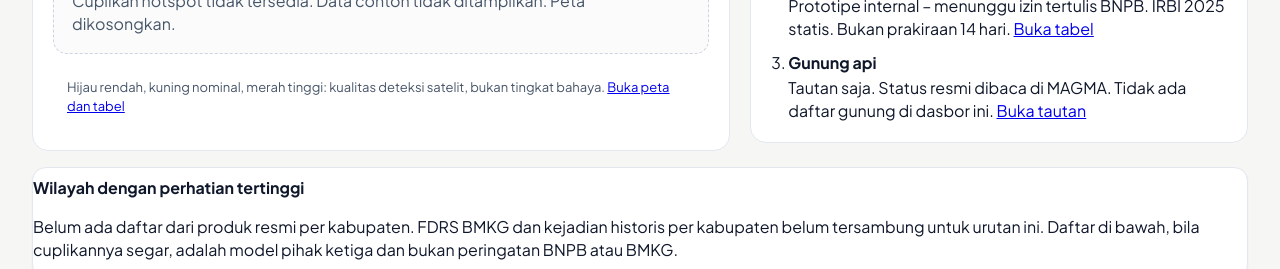
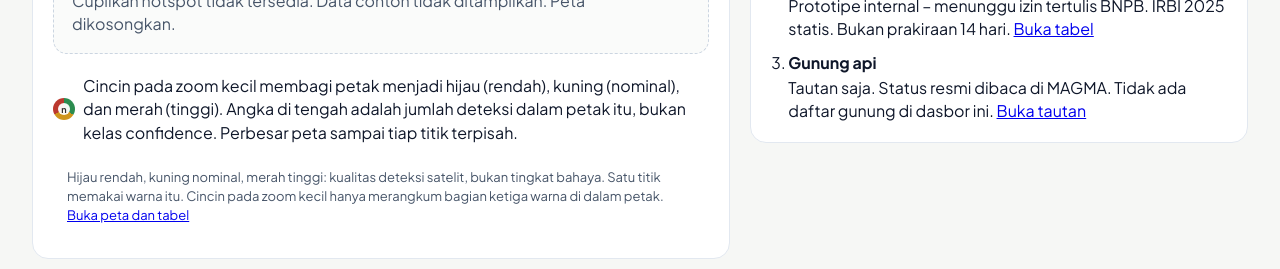
Before and after one commit to pantau-bencana/karhutla-dashboard, a React (Vite) app: page / in a window 1280 px wide. Shown: the part 381-650 px from the top of the page. Built offline with nearby package versions, Linux system fonts and the light colour scheme; no server answers.

Commit message:
Warnai cincin klaster hotspot agar peta tetap terbaca.
Cincin kecil semi-transparan membagi rendah, nominal, dan tinggi. Angka di tengah tetap jumlah deteksi. Titik terpisah mulai zoom 6, dengan keterangan yang sama di Ringkasan dan Peta dan Data.

Co-authored-by: Rixaga <arigarizka@gmail.com>

```diff
--- a/scripts/self-check.mjs
+++ b/scripts/self-check.mjs
@@ -499,6 +499,8 @@ assert.equal(countHotspots(windowed.rows).sensor.N, 1);
 assert.equal(countHotspots(windowed.rows).sensor.N20, 1);
 assert.equal(clusterCellDegrees(8), 0);
 assert.equal(clusterCellDegrees(10), 0);
+assert.equal(clusterCellDegrees(6), 0);
+assert.notEqual(clusterCellDegrees(5), 0);
 assert.notEqual(clusterCellDegrees(4), 0);
 assert.equal(parseFirmsCoordinate("1,3521"), null);
 assert.equal(parseFirmsCoordinate("1.35210").text, "1.35210");
@@ -642,7 +644,11 @@ assert.equal(readFileSync("src/components/StationMap.jsx", "utf8").includes("car
 assert.match(readFileSync("src/lib/basemap.js", "utf8"), /https:\/\/tile\.openstreetmap\.org\/\{z\}\/\{x\}\/\{y\}\.png/);
 assert.match(readFileSync("src/lib/basemap.js", "utf8"), /OpenStreetMap contributors/);
 assert.match(readFileSync("src/components/HotspotMap.jsx", "utf8"), /hotspot-cluster/);
+assert.match(readFileSync("src/components/HotspotMap.jsx", "utf8"), /conic-gradient/);
 assert.match(readFileSync("src/components/HotspotBoard.jsx", "utf8"), /bukan kelas confidence/);
+assert.match(readFileSync("src/components/HotspotBoard.jsx", "utf8"), /<ClusterLegend \/>/);
+assert.match(readFileSync("src/components/SummaryPage.jsx", "utf8"), /<ClusterLegend \/>/);
+assert.equal(readFileSync("src/styles.css", "utf8").includes(".hotspot-cluster span") && readFileSync("src/styles.css", "utf8").includes("background: #1e293b"), false);
 assert.match(readFileSync("src/styles.css", "utf8"), /\.leaflet-tile-pane/);
 assert.equal(readFileSync("src/lib/sourceCatalog.js", "utf8").includes("masih data contoh"), false);
 assert.equal(readFileSync("src/lib/sourceCatalog.js", "utf8").includes("peta memakai data contoh"), false);
--- a/src/components/HotspotBoard.jsx
+++ b/src/components/HotspotBoard.jsx
@@ -1,5 +1,5 @@
 import { useCallback, useMemo, useRef, useState } from "react";
-import { HotspotMap } from "./HotspotMap.jsx";
+import { ClusterLegend, HotspotMap } from "./HotspotMap.jsx";
 import { GwisFwiToggle } from "./GwisFwiToggle.jsx";
 import { tanggalJakarta } from "../lib/gwisFwi.js";
 import { HotspotAccordion } from "./HotspotAccordion.jsx";
@@ -121,7 +121,7 @@ export function HotspotBoard({ points, priority, meta, feed, fetchedAt, observed
         <p>{BIG_EDITION_NOTE}</p>
         <p>{CONFIDENCE_NOTE} Jumlah per kelas adalah jumlah deteksi, bukan tingkat keparahan.</p>
         <p>
-          Pada zoom kecil, lingkaran gelap bernomor adalah jumlah deteksi dalam satu petak, bukan kelas confidence. Pada zoom besar, atau bila petak hanya berisi satu titik, tiap titik memakai warna confidence (hijau rendah, kuning nominal, merah tinggi) dan koordinat FIRMS.
+          Pada zoom kecil, cincin berwarna membagi petak menjadi hijau, kuning, dan merah menurut bagian kelas confidence di dalamnya. Angka di tengah adalah jumlah deteksi, bukan kelas confidence. Pada zoom 6 ke atas, atau bila petak hanya berisi satu titik, tiap titik memakai warna confidence (hijau rendah, kuning nominal, merah tinggi) dan koordinat FIRMS.
           Garis desa BIG hanya diminta untuk tampilan dekat, tidak untuk seluruh Indonesia, dan tidak disimpan.
         </p>
       </details>
@@ -159,10 +159,7 @@ export function HotspotBoard({ points, priority, meta, feed, fetchedAt, observed
             </button>
           ))}
         </div>
-        <p className="cluster-note">
-          <span className="cluster-key" aria-hidden="true">n</span>
-          Lingkaran gelap bernomor pada zoom kecil adalah jumlah deteksi dalam satu petak, bukan kelas confidence. Perbesar peta sampai titik terpisah. Satu titik memakai warna rendah, nominal, atau tinggi.
-        </p>
+        <ClusterLegend />
       </div>
       <p className="fine">
         {WINDOWS.find(([value]) => value === hours)?.[1]}: {formatAngka(tally.jumlah)} titik.
--- a/src/components/HotspotMap.jsx
+++ b/src/components/HotspotMap.jsx
@@ -133,8 +133,8 @@ function drawHotspots(map, layer, points, selectedKey, onSelect) {
     }
     const lat = Number(anchor.lintang);
     const lon = Number(anchor.bujur);
-    const marker = L.marker([lat, lon], { icon: clusterIcon(group.count) });
-    marker.bindTooltip(`${group.count} deteksi satelit dalam petak ini. Bukan kelas confidence. Perbesar untuk memisahkan titik.`, { direction: "top" });
+    const marker = L.marker([lat, lon], { icon: clusterIcon(group.members, map.getZoom() || 4) });
+    marker.bindTooltip(`${group.count} deteksi satelit dalam petak ini. Cincin membagi rendah, nominal, dan tinggi. Angka bukan kelas confidence. Perbesar untuk memisahkan titik.`, { direction: "top" });
     marker.on("click", () => {
       map.setView([lat, lon], Math.min((map.getZoom() || 4) + 2, 12));
     });
@@ -144,15 +144,59 @@ function drawHotspots(map, layer, points, selectedKey, onSelect) {
   return latlngs;
 }
 
-function clusterIcon(count) {
+function classCounts(members) {
+  const counts = { rendah: 0, nominal: 0, tinggi: 0, lain: 0 };
+  for (const point of members) {
+    const kelas = point?.kelasKepercayaan;
+    if (kelas === "rendah" || kelas === "nominal" || kelas === "tinggi") counts[kelas] += 1;
+    else counts.lain += 1;
+  }
+  return counts;
+}
+
+function shareGradient(counts, total) {
+  const parts = [
+    [counts.rendah, COLORS.rendah],
+    [counts.nominal, COLORS.nominal],
+    [counts.tinggi, COLORS.tinggi],
+    [counts.lain, "#a8a29e"],
+  ];
+  const stops = [];
+  let cursor = 0;
+  const safe = total || 1;
+  for (const [count, color] of parts) {
+    if (!count) continue;
+    const next = cursor + (count / safe) * 100;
+    stops.push(`${color} ${cursor.toFixed(2)}% ${next.toFixed(2)}%`);
+    cursor = next;
+  }
+  return stops.length ? `conic-gradient(${stops.join(",")})` : "#d6d3d1";
+}
+
+function clusterIcon(members, zoom) {
+  const count = members.length;
   const label = String(count);
-  const size = Math.min(46, 26 + label.length * 3);
+  const cap = zoom < 5 ? 16 : 20;
+  const size = Math.min(cap, 14 + Math.max(0, label.length - 2) * 2);
+  const gradient = shareGradient(classCounts(members), count);
+  const font = label.length >= 4 ? 7 : label.length === 3 ? 8 : 10;
   return L.divIcon({
     className: "hotspot-cluster",
-    html: `<span>${label}</span>`,
+    html: `<span style="background:${gradient}"><b style="font-size:${font}px">${label}</b></span>`,
     iconSize: [size, size],
     iconAnchor: [size / 2, size / 2],
   });
+}
+
+export function ClusterLegend() {
+  return (
+    <p className="cluster-note">
+      <span className="cluster-key" aria-hidden="true"><b>n</b></span>
+      <span>
+        Cincin pada zoom kecil membagi petak menjadi hijau (rendah), kuning (nominal), dan merah (tinggi). Angka di tengah adalah jumlah deteksi dalam petak itu, bukan kelas confidence. Perbesar peta sampai tiap titik terpisah.
+      </span>
+    </p>
+  );
 }
 
 function indonesiaBounds() {
--- a/src/components/SummaryPage.jsx
+++ b/src/components/SummaryPage.jsx
@@ -1,5 +1,5 @@
 import { useMemo, useRef } from "react";
-import { HotspotMap } from "./HotspotMap.jsx";
+import { ClusterLegend, HotspotMap } from "./HotspotMap.jsx";
 import { DatasetTiming } from "./DatasetTiming.jsx";
 import { ForecastPanel } from "./ForecastPanel.jsx";
 import { formatAngka, formatWib } from "../lib/format.js";
@@ -60,8 +60,9 @@ export function SummaryPage({ config, feeds, manifest, freshness }) {
           ) : (
             <HotspotMap points={day} frame="indonesia" mapApi={mapApi} />
           )}
+          <ClusterLegend />
           <p className="fine">
-            Hijau rendah, kuning nominal, merah tinggi: kualitas deteksi satelit, bukan tingkat bahaya.
+            Hijau rendah, kuning nominal, merah tinggi: kualitas deteksi satelit, bukan tingkat bahaya. Satu titik memakai warna itu. Cincin pada zoom kecil hanya merangkum bagian ketiga warna di dalam petak.
             {" "}
             <a href="#/karhutla/peta">Buka peta dan tabel</a>
           </p>
--- a/src/lib/hotspotWindow.js
+++ b/src/lib/hotspotWindow.js
@@ -28,10 +28,11 @@ export function filterHotspotWindow(points, { hours = 24, provinces = null } = {
 }
 
 export function clusterCellDegrees(zoom) {
-  if (zoom >= 8) return 0;
-  if (zoom >= 6) return 0.2;
-  if (zoom >= 5) return 0.35;
-  return 0.6;
+  // Titik terpisah mulai zoom 6. Di bawah itu petak cukup lebar agar cincin
+  // kecil tidak menumpuk rapat di tampilan nasional.
+  if (zoom >= 6) return 0;
+  if (zoom >= 5) return 0.22;
+  return 0.45;
 }
 
 export function countHotspots(points) {
--- a/src/styles.css
+++ b/src/styles.css
@@ -418,12 +418,21 @@ a.button {
   width: 100%;
   height: 100%;
   border-radius: 999px;
-  background: #1e293b;
-  color: #fff;
-  border: 2px solid #fff;
-  box-shadow: 0 0 0 1px #1e293b;
+  opacity: 0.78;
+  box-shadow: 0 0 0 1px rgba(255, 255, 255, 0.9);
+}
+
+.hotspot-cluster b {
+  display: flex;
+  align-items: center;
+  justify-content: center;
+  width: 58%;
+  height: 58%;
+  border-radius: 999px;
+  background: rgba(255, 255, 255, 0.94);
+  color: #1c1917;
   font-weight: 700;
-  font-size: 12px;
+  font-style: normal;
   line-height: 1;
 }
 
@@ -439,15 +448,27 @@ a.button {
   flex: 0 0 auto;
   align-items: center;
   justify-content: center;
-  width: 28px;
-  height: 28px;
+  width: 22px;
+  height: 22px;
   border-radius: 999px;
-  background: #1e293b;
-  color: #fff;
-  border: 2px solid #fff;
-  box-shadow: 0 0 0 1px #1e293b;
-  font-size: 12px;
+  background: conic-gradient(#15803d 0 34%, #ca8a04 34% 67%, #b42318 67% 100%);
+  box-shadow: 0 0 0 1px rgba(255, 255, 255, 0.9);
+  opacity: 0.9;
+}
+
+.cluster-key b {
+  display: flex;
+  align-items: center;
+  justify-content: center;
+  width: 58%;
+  height: 58%;
+  border-radius: 999px;
+  background: rgba(255, 255, 255, 0.94);
+  color: #1c1917;
+  font-size: 9px;
   font-weight: 700;
+  font-style: normal;
+  line-height: 1;
 }
 
 .map-canvas.leaflet-container {
```
Also changed, not shown: .grok/skills/geospatial-gis/SKILL.md.
